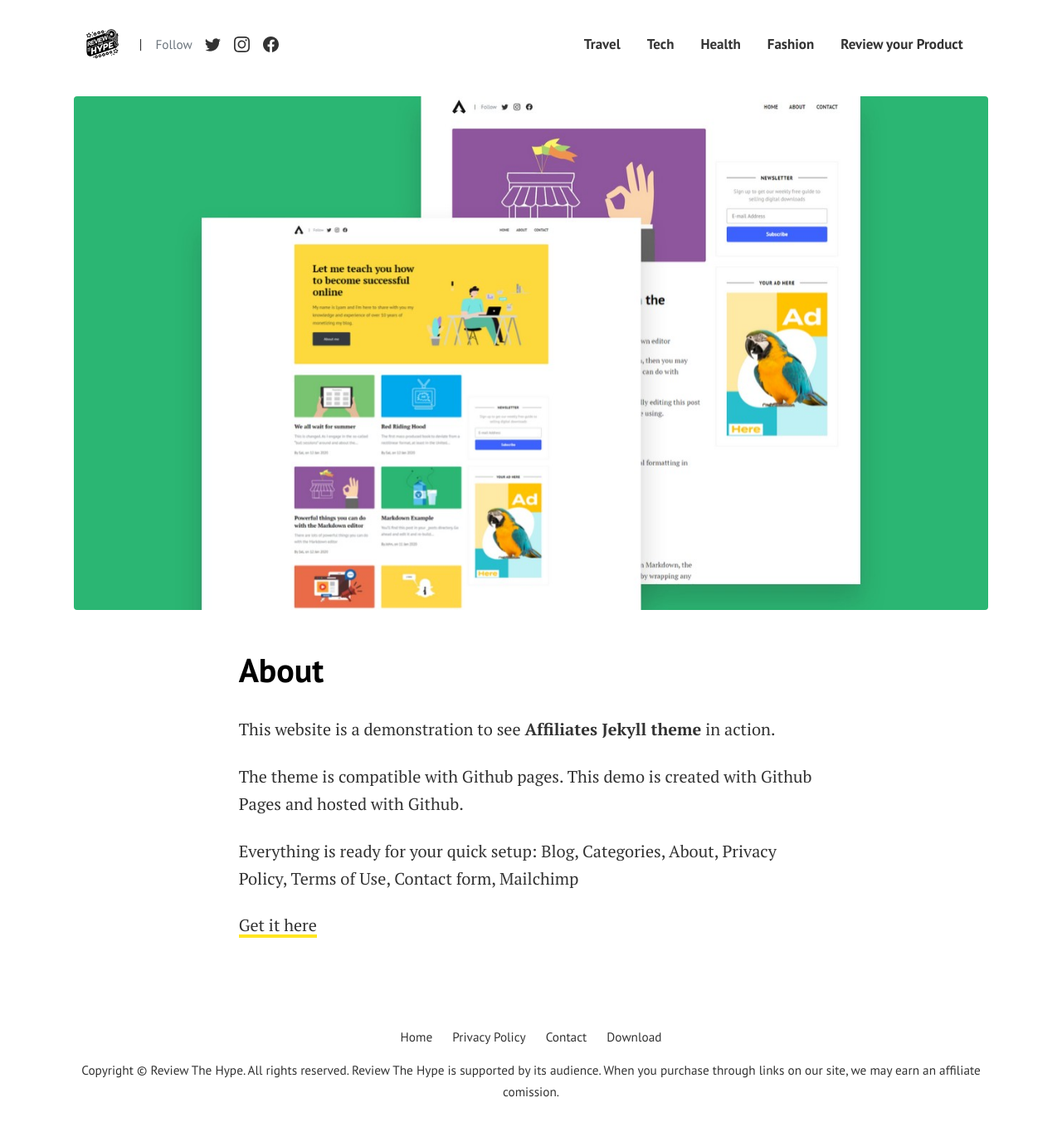
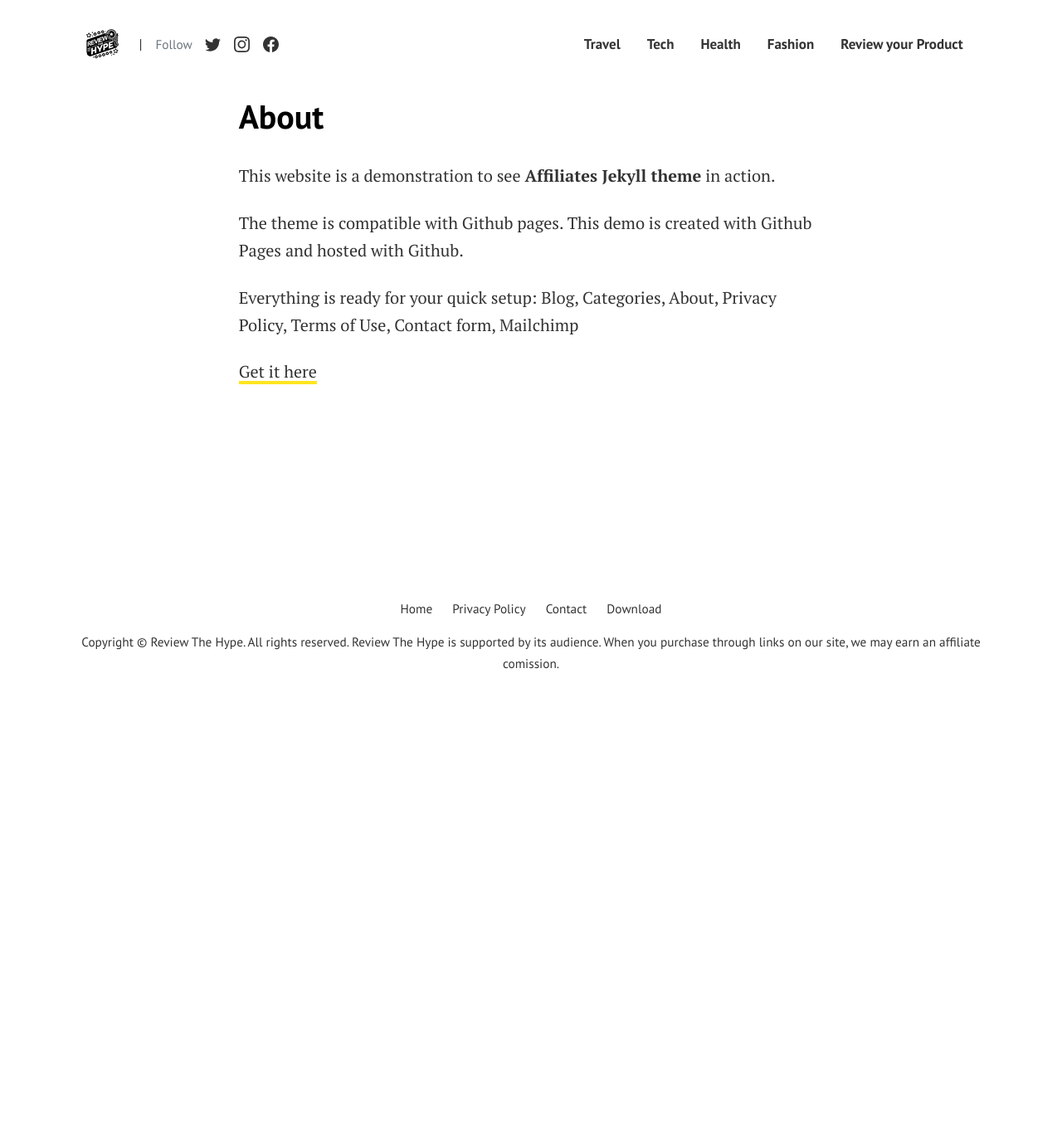
Before and after one commit to reviewthehype/reviewthehype, a Jekyll site: the page built from pages/about.md, in a window 1280 px wide and 1358 px high. Shown: the whole window at 83% size. Built offline with Jekyll 4.4.1, drawn with Linux system fonts in a browser that asks for light colours.

Commit message:
deleted featured image

```diff
--- a/_layouts/page.html
+++ b/_layouts/page.html
@@ -1,13 +1,7 @@
 ---
 layout: default
 ---
-<!-- Post Featured Image -->
-{% if page.image %}
-<div class="text-center mx-auto mb-5">
-  <img class="featured-image text-center mx-auto rounded" src="{{ site.baseurl }}/{{ page.image }}" alt="{{ page.title }}">
-</div>
-{% endif %}
-<!-- End Featured Image -->
+
 
 <div class="col-lg-8 mx-auto">
 
```
